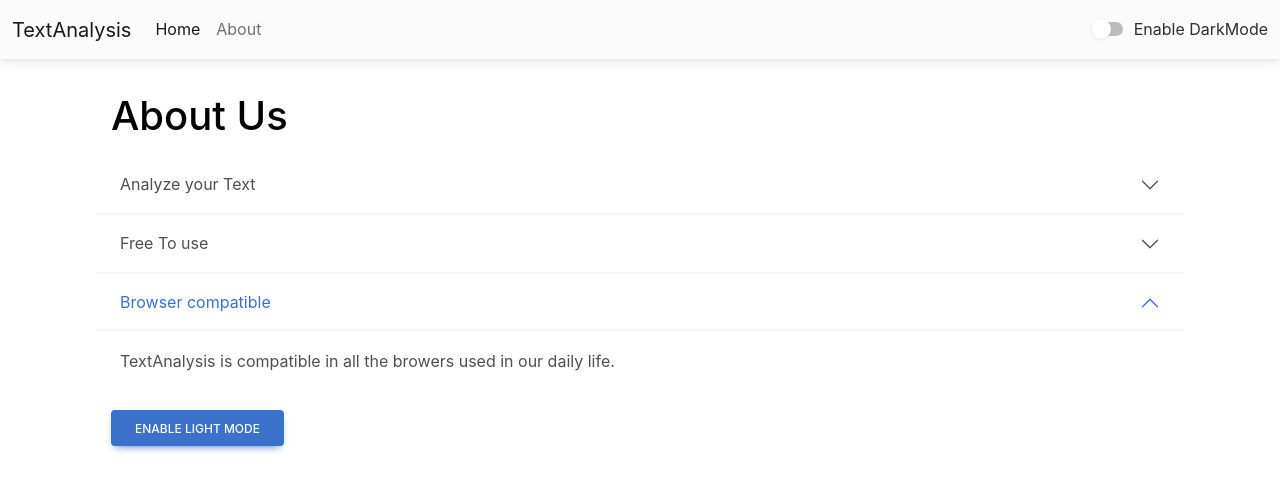
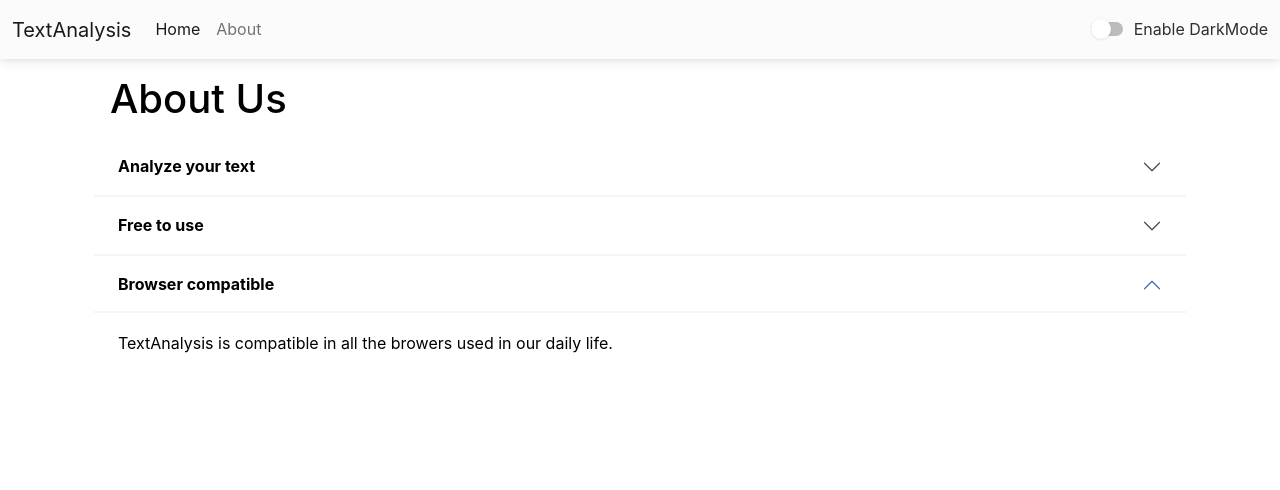
Before and after one commit to atrleo/Text-analysis-REACT-, a React (Create React App) app: page /about in a window 1280 px wide. Both pictures are taken after a click on the button "Browser compatible". Shown: the top 490 px of the page. Built offline with nearby package versions, Linux system fonts and the light colour scheme.

Commit message:
Improved dark mode of about page

```diff
--- a/src/App.js
+++ b/src/App.js
@@ -8,10 +8,10 @@ import TextForm from './components/TextForm';
 import React, { useState } from 'react';
 import {
   BrowserRouter as Router,
-  Switch,
+
   Route,
   Routes,
-  Link
+
 } from "react-router-dom";
 
 
@@ -49,20 +49,20 @@ function App() {
   };
 
   return (
-  <>
+    <>
 
       {/* <Navbar title="textUtils2" home="home2" /> */}
       <Router>
         <Navbar title="TextAnalysis" mode={mode} toggleMode={toggleMode} change={change} />
-        <Alert alert={alert} />
+        <Alert alert={alert}/>
 
         <div className="container my-3" >
           <Routes>
-            <Route path="/about" element= {<About />}>
+            <Route path="/about" element={<About mode={mode}/>}>
 
             </Route>
 
-            <Route path="/home" element={  <TextForm head="Enter your text to ANALYZE" showAlert={showAlert} mode={mode} summary="Your text summary " prev="Preview" />}>
+            <Route path="/home" element={<TextForm head="Enter your text to ANALYZE" showAlert={showAlert} mode={mode} summary="Your text summary " prev="Preview" />}>
 
             </Route>
           </Routes>
@@ -74,9 +74,9 @@ function App() {
 
       </Router>
 
-      </>
-      );
+    </>
+  );
 }
 
 
-      export default App;
+export default App;
--- a/src/components/About.js
+++ b/src/components/About.js
@@ -1,39 +1,19 @@
 import React,{useState} from 'react'
 
-export default function About() {
+export default function About(props) {
 
-const [myStyle, setMyStyle] = useState({
-    color:'black',
-    backgroundColor:"white",
-    border:"1px solid White",
-})
-const [btnText,setBtnText] = useState('Enable Light Mode');
+    let myStyle = {
+        color : props.mode ==="dark"?"white":"black",
+        backgroundColor: props.mode === "dark"?"#2d2d35":"white",
 
-const toggleButton =() =>{
-        if(myStyle.color=='white'){
-            setMyStyle({
-                color:'black',
-                backgroundColor:"white",
-                // border:"1px solid Black",
-            })
-            setBtnText('Enable Dark Mode');
-        }
-        else{
-            setMyStyle({
-                color:"white",
-                backgroundColor:"Black",
-                border:"1px solid white",
-            })
-            setBtnText("Enable Light Mode");
-        }
-}
+    };
 
 
 
     return (
-        <div className='container' style={myStyle} >
-            <h1 className='my-3 mx-3'>About Us</h1>
-            <div className="accordion accordion-flush" id="accordionFlushExample"  style={myStyle}>
+        <div className='container' style={myStyle}  >
+            <h1 className='my-3 mx-3'  >About Us</h1>
+            <div className="accordion accordion-flush" id="accordionFlushExample"  >
                 <div className="accordion-item">
                     <h2 className="accordion-header" id="flush-headingOne"  >
                         <button
@@ -43,8 +23,9 @@ const toggleButton =() =>{
                             data-mdb-target="#flush-collapseOne"
                             aria-expanded="false"
                             aria-controls="flush-collapseOne"
+                            style={myStyle}
                         >
-                            Analyze your Text
+                            <strong>Analyze your text</strong>
                         </button>
                     </h2>
                     <div
@@ -53,7 +34,7 @@ const toggleButton =() =>{
                         aria-labelledby="flush-headingOne"
                         data-mdb-parent="#accordionFlushExample"
                     >
-                        <div className="accordion-body" >
+                        <div className="accordion-body"  style={myStyle}>
                             TextAalysis is used to analyaze differenet text form users. Here a user can know the number of
                             words and sentences used in their text. TextAnalysis also has a feature which helps to know total
                             minutes to read a given text. Additional features such as changing the given text to upperCase,
@@ -71,8 +52,10 @@ const toggleButton =() =>{
                             data-mdb-target="#flush-collapseTwo"
                             aria-expanded="false"
                             aria-controls="flush-collapseTwo"
+                            style={myStyle}
+
                         >
-                            Free To use
+                            <strong>Free to use</strong>
                         </button>
                     </h2>
                     <div
@@ -81,7 +64,7 @@ const toggleButton =() =>{
                         aria-labelledby="flush-headingTwo"
                         data-mdb-parent="#accordionFlushExample"
                     >
-                        <div className="accordion-body" >
+                        <div className="accordion-body"  style={myStyle}>
                             TextAnalysis is free to use for all our users. The main motive of creating this page
                             was to analyze the given text of user.
                         </div>
@@ -96,8 +79,9 @@ const toggleButton =() =>{
                             data-mdb-target="#flush-collapseThree"
                             aria-expanded="false"
                             aria-controls="flush-collapseThree"
+                            style={myStyle}
                         >
-                            Browser compatible
+                            <strong>Browser compatible</strong>
                         </button>
                     </h2>
                     <div
@@ -106,13 +90,13 @@ const toggleButton =() =>{
                         aria-labelledby="flush-headingThree"
                         data-mdb-parent="#accordionFlushExample"
                     >
-                        <div className="accordion-body" >
+                        <div className="accordion-body"  style={myStyle} >
                             TextAnalysis is compatible in all the browers used in our daily life.
                         </div>
                     </div>
                 </div>
             </div>
-            <button className="btn btn-primary mx-3 mt-3 mb-3" onClick={toggleButton}>{btnText}</button>
+
         </div>
     )
 }
--- a/src/components/TextForm.js
+++ b/src/components/TextForm.js
@@ -54,13 +54,13 @@ export default function (props) {
         <>
             <div>
                 <div className="form-outline "  style={{color:props.mode==="dark"?"white":"black"}}>
-                    <h1>{props.head}</h1>
+                    <h1 >{props.head}</h1>
 
                     <textarea value={text} onChange={handleOnChange} style={{color:props.mode==="dark"?"white":"black"}} className="form-control border" id="myBox" rows="8" ></textarea>
-                    <button className="btn btn-primary mx-2 my-2" onClick={handleUpClick}>Change to UPPER CASE</button>
-                    <button className="btn btn-primary mx-2 my-2" onClick={handleLowClick}>Change to lower case</button>
-                    <button className="btn btn-primary mx-2 my-2" onClick={handleClearClick}>Clear</button>
-                    <button className="btn btn-primary mx-2 my-2" onClick={handleCopy}>Copy</button>
+                    <button className={`btn btn-${props.mode} mx-2 my-2`} onClick={handleUpClick}>Change to UPPER CASE</button>
+                    <button className={`btn btn-${props.mode} mx-2 my-2`} onClick={handleLowClick}>Change to lower case</button>
+                    <button className={`btn btn-${props.mode} mx-2 my-2`} onClick={handleClearClick}>Clear</button>
+                    <button className={`btn btn-${props.mode} mx-2 my-2`} onClick={handleCopy}>Copy</button>
                 </div>
 
             </div>
```
